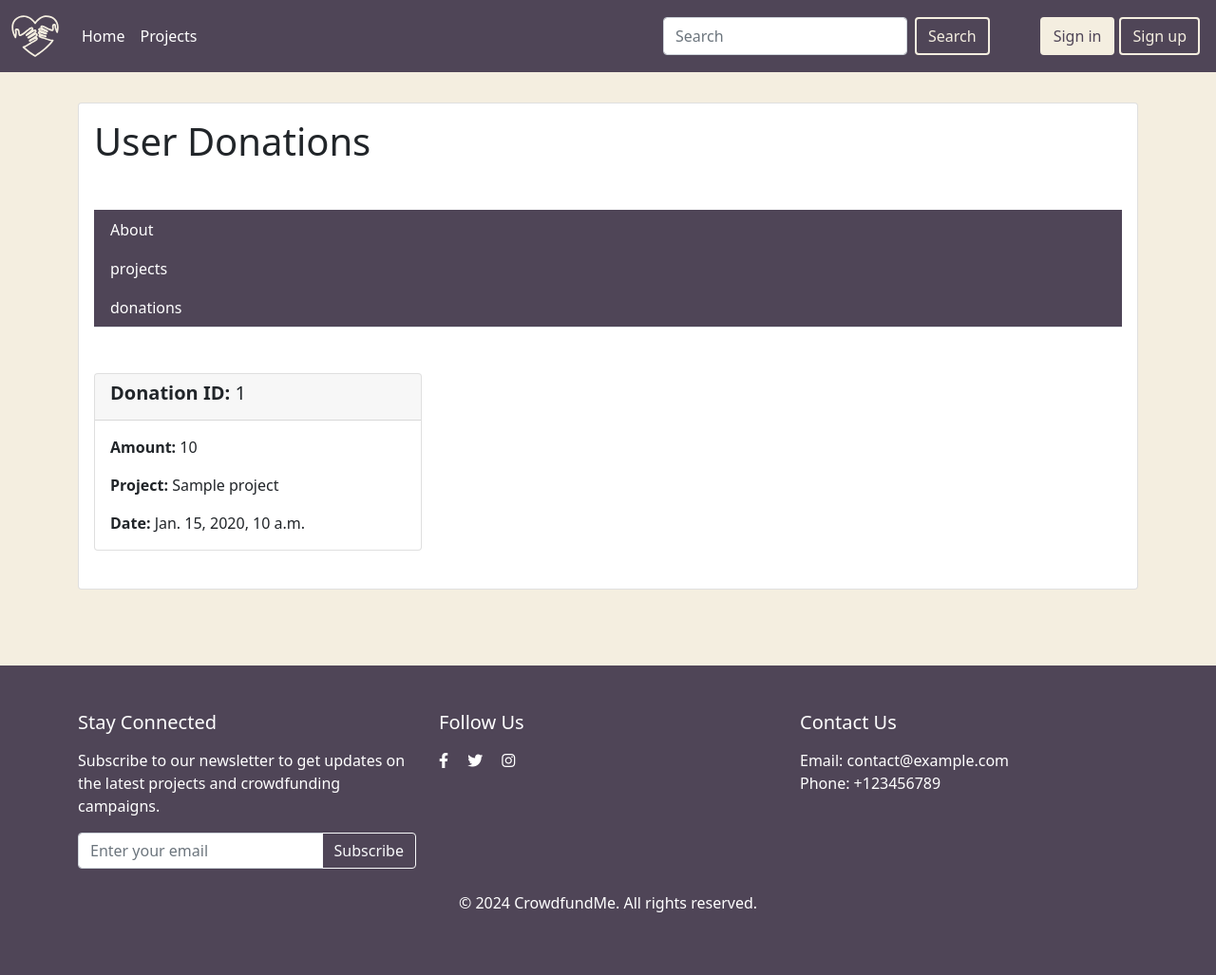
After one commit to fatma1-a7med/Crowd_Funding, a Django app: page /projects/donations/1/ in a window 1280 px wide. The commit adds this page. Shown: the whole page at 95% size. Run offline with Django 5.2, Linux system fonts and the light colour scheme; tables that the repository leaves empty hold one stand-in row (values such as "Sample post"); some libraries are stand-ins or nearby versions.

Commit message:
user projects & donations

```diff
--- a/accounts/templates/accounts/profile.html
+++ b/accounts/templates/accounts/profile.html
@@ -17,9 +17,9 @@
                         <h5 class="my-5">{{ userData.first_name }}</h5>
                         <ul class="nav nav-tabs" id="myTab" role="tablist" style="background-color: #4F4557;">
                             <li class="nav-item" >
-                                <a style="color: #4F4557;" class="nav-link" id="home-tab" data-toggle="tab" href="#home" role="tab" aria-controls="home" aria-selected="true">About</a>
-                                <a style="color: #4F4557;" class="nav-link" id="home-tab" data-toggle="tab" href="#home" role="tab" aria-controls="home" aria-selected="true">projects</a>
-                                <a style="color: #4F4557;" class="nav-link" id="home-tab" data-toggle="tab" href="#home" role="tab" aria-controls="home" aria-selected="true">donations</a>
+                                <a style="color: #4F4557;" class="nav-link" id="home-tab" data-toggle="tab" href="{% url 'account.profile' %}" role="tab" aria-controls="home" aria-selected="true">About</a>
+                                <a style="color: #4F4557;" class="nav-link" id="home-tab" data-toggle="tab" href="{% url 'userProjects' request.user.id %}" role="tab" aria-controls="home" aria-selected="true">projects</a>
+                                <a style="color: #4F4557;" class="nav-link" id="home-tab" data-toggle="tab" href="{% url 'user_donations' request.user.id %}" role="tab" aria-controls="home" aria-selected="true">donations</a>
                             </li>
                         </ul>
                     </div>
--- a/projects/models.py
+++ b/projects/models.py
@@ -1,4 +1,5 @@
 from django.core.validators import MaxValueValidator, MinValueValidator
+from django.contrib.auth.models import User
 from django.db import models
 from django.utils import timezone
 from datetime import datetime
@@ -11,6 +12,7 @@ class Category(models.Model):
 
 
 class Project(models.Model):
+    user = models.ForeignKey(User, on_delete=models.CASCADE, null=True)
     project_title = models.CharField(max_length=40)
     project_details = models.TextField(default='')
     total_target = models.IntegerField()
@@ -46,6 +48,7 @@ class Rate(models.Model):
     project_id = models.ForeignKey(Project, on_delete=models.CASCADE)
 
 class Donation(models.Model):
+    user = models.ForeignKey(User, on_delete=models.CASCADE, null=True)
     amount = models.IntegerField()
     project_id = models.ForeignKey(Project, on_delete=models.CASCADE)
     created_at = models.DateTimeField(auto_now_add=True)
--- /dev/null
+++ b/projects/templates/projects/user_donations.html
@@ -0,0 +1,39 @@
+{% extends 'layouts/base.html' %}
+{% load static %}
+
+{% block content %}
+<div class="container">
+    <div class="card cafe-background"> <!-- Added custom class 'cafe-background' -->
+        <div class="card-body" >
+            <h1>User Donations</h1>
+            <div class="row my-5">
+                  <div class="col-md-12">
+                    <ul class="nav nav-tabs" id="myTab" role="tablist" style="background-color: #4F4557;">
+                        <li class="nav-item" >
+                            <a style="color: #4F4557;" class="nav-link" id="home-tab" data-toggle="tab" href="{% url 'account.profile' %}" role="tab" aria-controls="home" aria-selected="true">About</a>
+                            <a style="color: #4F4557;" class="nav-link" id="home-tab" data-toggle="tab" href="{% url 'userProjects' request.user.id %}" role="tab" aria-controls="home" aria-selected="true">projects</a>
+                            <a style="color: #4F4557;" class="nav-link" id="home-tab" data-toggle="tab" href="{% url 'user_donations' request.user.id %}" role="tab" aria-controls="home" aria-selected="true">donations</a>
+                        </li>
+                    </ul>
+                  </div>
+                  </div>
+                  <div class="row">
+                {% for donation in donations %}
+                    <div class="col-md-4 mb-4">
+                        <div class="card">
+                            <div class="card-header">
+                                <h5 class="card-title"><strong>Donation ID: </strong>{{ donation.id }}</h5>
+                            </div>
+                            <div class="card-body">
+                                <p class="card-text"><strong>Amount: </strong>{{ donation.amount }}</p>
+                                <p class="card-text"><strong>Project: </strong> {{ donation.project_id.project_title }}</p>
+                                <p class="card-text"><strong>Date:</strong> {{ donation.created_at }}</p>
+                            </div>
+                        </div>
+                    </div>
+                {% endfor %}
+            </div>
+        </div>
+    </div>
+</div>
+{% endblock %}
--- a/projects/urls.py
+++ b/projects/urls.py
@@ -11,6 +11,9 @@ urlpatterns =[
     path('rate', views.rate_project),
     path('project/report', views.report_project),
     path('comment/report', views.report_comment),
+    path('user/<int:user_id>/projects', views.user_projects, name='userProjects'),
+    path('donations/<int:user_id>/', views.user_donations, name='user_donations'),
+
 
 
 ]
--- a/projects/views.py
+++ b/projects/views.py
@@ -40,6 +40,7 @@ def save_project(request):
             return HttpResponse("Category not found", status=400)
 
         my_project = Project(
+            user=request.user,
             project_title=request.POST["project_title"],
             project_details=request.POST["project_description"],
             total_target=request.POST["project_total_target"],
@@ -91,14 +92,23 @@ def add_comment(request):
 
 
 def add_donation(request):
-    project = Project.objects.get(id=request.POST["id"])
-    # user = User.objects.get(id=request.session['id'])
-    is_donated = Donation.objects.filter( project_id=project)
-    if not is_donated:
-        Donation( project_id=project, amount=request.POST["amount"]).save()
-    else:
-        Donation.objects.filter(project_id=project).update(
-            amount=F("amount") + request.POST["amount"])
+    project_id = request.POST.get("id")
+    amount = request.POST.get("amount")
+
+    if project_id and amount:
+        project = Project.objects.get(id=project_id)
+        user_id = request.user.id  # Fetching user ID from session
+
+        # Check if the user has already donated to this project
+        donation = Donation.objects.filter(project_id=project, user_id=user_id).first()
+
+        if donation:
+            # If user has already donated, update the existing donation amount
+            donation.amount += int(amount)
+            donation.save()
+        else:
+            # If user hasn't donated yet, create a new donation record
+            Donation.objects.create(project_id=project, user_id=user_id, amount=int(amount))
 
     return HttpResponseRedirect(request.META.get('HTTP_REFERER', '/'))
 
@@ -132,3 +142,24 @@ def report_project(request):
         # user = User.objects.get(id=request.session["id"])
         ProjectReports(project_id=project).save()
         return HttpResponseRedirect(request.META.get('HTTP_REFERER', '/'))
+
+def user_projects(request, user_id):
+    try:
+        user = User.objects.get(id=user_id)
+        projects = Project.objects.filter(user=user)
+        return render(request, "projects/myprojects.html", {"projects": projects})
+    except User.DoesNotExist:
+        return HttpResponse("User does not exist", status=400)
+import logging
+
+def user_donations(request, user_id):
+    try:
+        user = User.objects.get(id=user_id)
+        donations = Donation.objects.filter(user=user)
+
+        for donation in donations:
+            print(f"Donation ID: {donation.id}, Amount: {donation.amount}, Project: {donation.project_id.project_title}, Date: {donation.created_at}")
+
+        return render(request, "projects/user_donations.html", {"donations": donations})
+    except User.DoesNotExist:
+        return HttpResponse("User does not exist", status=400)
```
Also changed, not shown: projects/templates/projects/myprojects.html (added, +39 -0 lines), media/images/5.jpg (deleted), media/images/6.jpg (deleted), projects/migrations/0009_project_user.py (added), projects/migrations/0010_donation_user.py (added).
